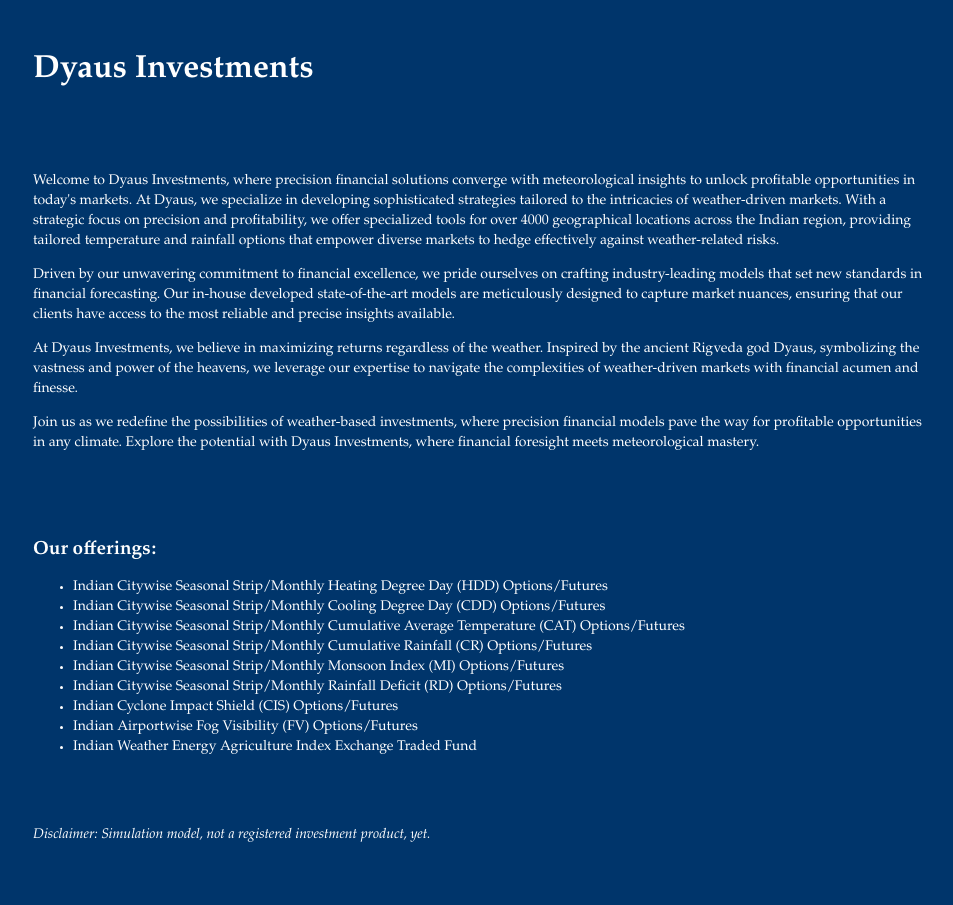
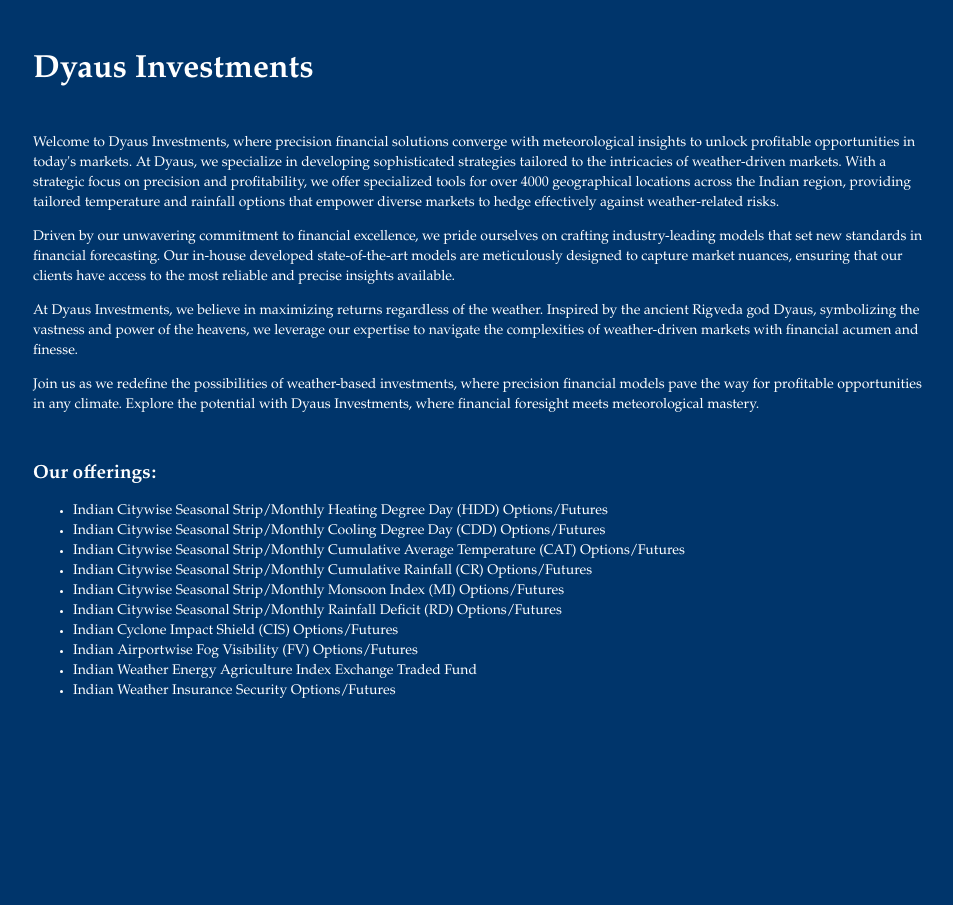
Before and after one commit to DyausInvestments/Dyaus, a Jekyll site: the page built from index.html, in a window 1280 px wide. Shown: the whole page, without its empty margins (159-1112 px from the left). Built offline with Jekyll 4.4.1, drawn with Linux system fonts in a browser that asks for light colours.

Commit message:
Update index.html

```diff
--- a/index.html
+++ b/index.html
@@ -2,8 +2,7 @@
 layout: default
 title: Dyaus Investments
 ---
-<br>
-<br>
+
 <br>
 
 <p>Welcome to Dyaus Investments, where precision financial solutions converge with meteorological insights to unlock profitable opportunities in today's markets. At Dyaus, we specialize in developing sophisticated strategies tailored to the intricacies of weather-driven markets. With a strategic focus on precision and profitability, we offer specialized tools for over 4000 geographical locations across the Indian region, providing tailored temperature and rainfall options that empower diverse markets to hedge effectively against weather-related risks. </p>
@@ -14,8 +13,6 @@
 
 <p>Join us as we redefine the possibilities of weather-based investments, where precision financial models pave the way for profitable opportunities in any climate. Explore the potential with Dyaus Investments, where financial foresight meets meteorological mastery.</p>
 
-<br>
-<br>
 <br>
 
 <h2>Our offerings:</h2>
@@ -29,9 +26,5 @@
   <li>Indian Cyclone Impact Shield (CIS) Options/Futures</li>
   <li>Indian Airportwise Fog Visibility (FV) Options/Futures</li>
   <li>Indian Weather Energy Agriculture Index Exchange Traded Fund</li>
+  <li>Indian Weather Insurance Security Options/Futures</li>
 </ul>
-
-<br>
-<br>
-
-<p><em>Disclaimer: Simulation model, not a registered investment product, yet.</em></p>
```
